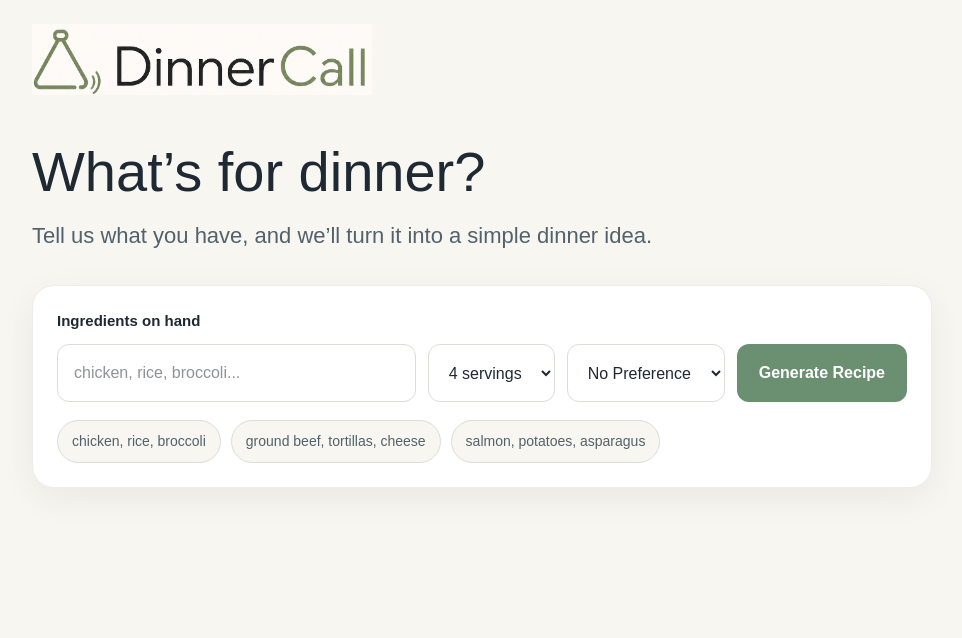
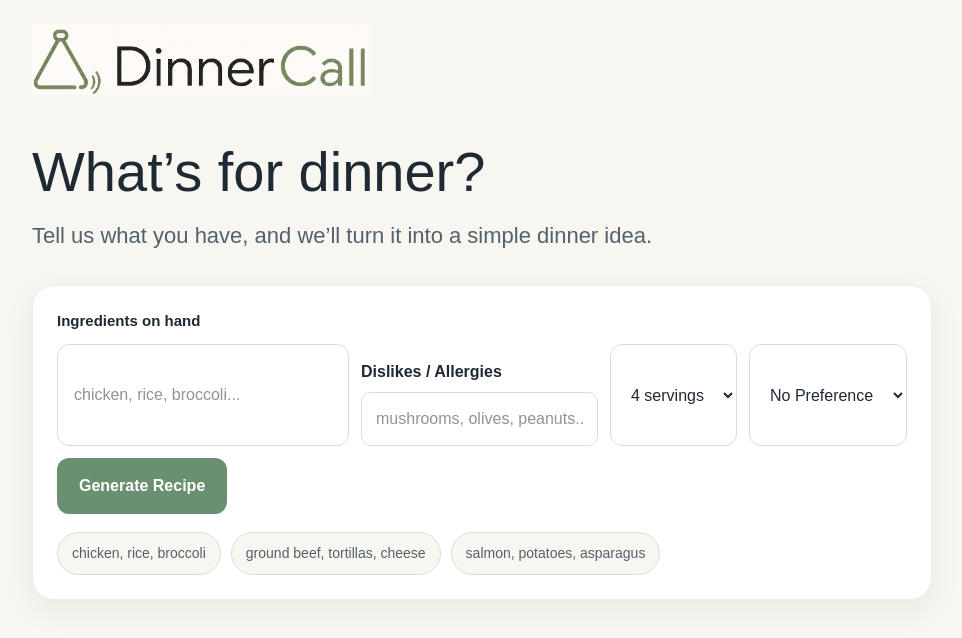
Before and after one commit to taskwrenchai/dinnercall, a Next.js app: page / in a window 1280 px wide. Shown: the top 638 px of the page, without its empty margins (158-1120 px from the left). Built offline with nearby package versions, Linux system fonts and the light colour scheme.

Commit message:
Add dislikes/allergies selector

```diff
--- a/src/app/api/recipe/route.ts
+++ b/src/app/api/recipe/route.ts
@@ -7,7 +7,8 @@ const client = new OpenAI({
 
 export async function POST(req: Request) {
   try {
-const { ingredients, servings, mealPreference } = await req.json();
+const { ingredients, servings, mealPreference, avoidIngredients
+ } = await req.json();
 
     if (!ingredients || !ingredients.trim()) {
       return NextResponse.json(
@@ -24,6 +25,8 @@ Create one simple but genuinely GOOD dinner recipe using these ingredients: ${in
 Make the recipe for ${servings || "4"} servings.
 
 Meal preference: ${mealPreference || "No Preference"}.
+
+Avoid these ingredients: ${avoidIngredients || "None"}.
 
 The recipe should feel like advice from a smart home cook, not a generic AI.
 
--- a/src/app/page.tsx
+++ b/src/app/page.tsx
@@ -18,6 +18,7 @@ export default function Home() {
   const [loading, setLoading] = useState(false);
   const [copied, setCopied] = useState(false);
   const [mealPreference, setMealPreference] = useState("No Preference");
+  const [avoidIngredients, setAvoidIngredients] = useState("");
 
   useEffect(() => {
     const saved = localStorage.getItem("dinnercall_saved_recipes");
@@ -83,6 +84,7 @@ ${recipe.steps.map((step, index) => `${index + 1}. ${step}`).join("\n")}`;
   ingredients,
   servings,
   mealPreference,
+  avoidIngredients,
 }),
       });
 
@@ -182,6 +184,32 @@ ${recipe.steps.map((step, index) => `${index + 1}. ${step}`).join("\n")}`;
                 fontSize: "16px",
               }}
             />
+
+            <div style={{ marginTop: "16px" }}>
+  <label
+    style={{
+      display: "block",
+      marginBottom: "8px",
+      fontWeight: "600",
+    }}
+  >
+    Dislikes / Allergies
+  </label>
+
+  <input
+    type="text"
+    placeholder="mushrooms, olives, peanuts..."
+    value={avoidIngredients}
+    onChange={(e) => setAvoidIngredients(e.target.value)}
+    style={{
+      width: "100%",
+      padding: "14px",
+      borderRadius: "10px",
+      border: "1px solid #D9DED6",
+      fontSize: "16px",
+    }}
+  />
+</div>
 
             <select
               value={servings}
```
